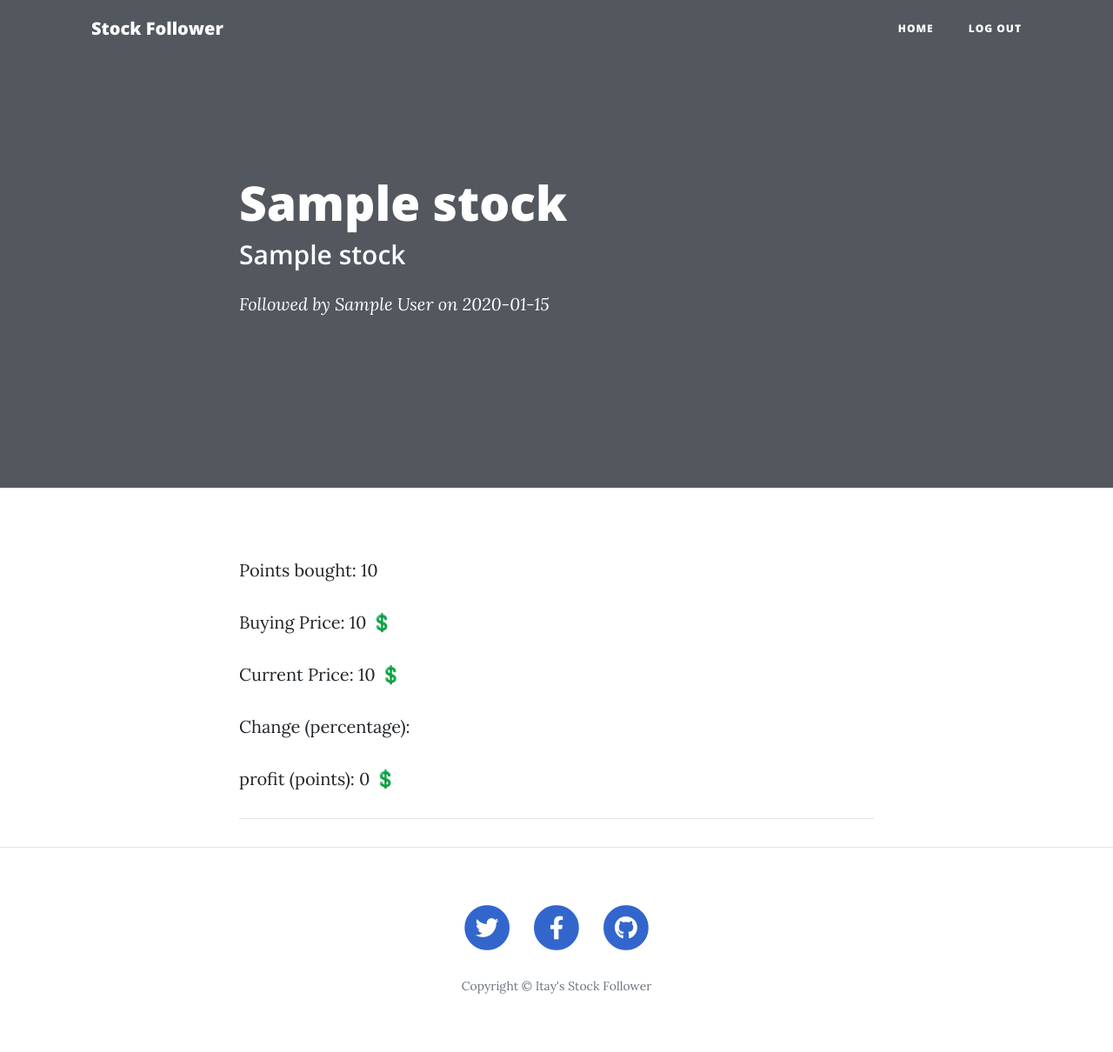
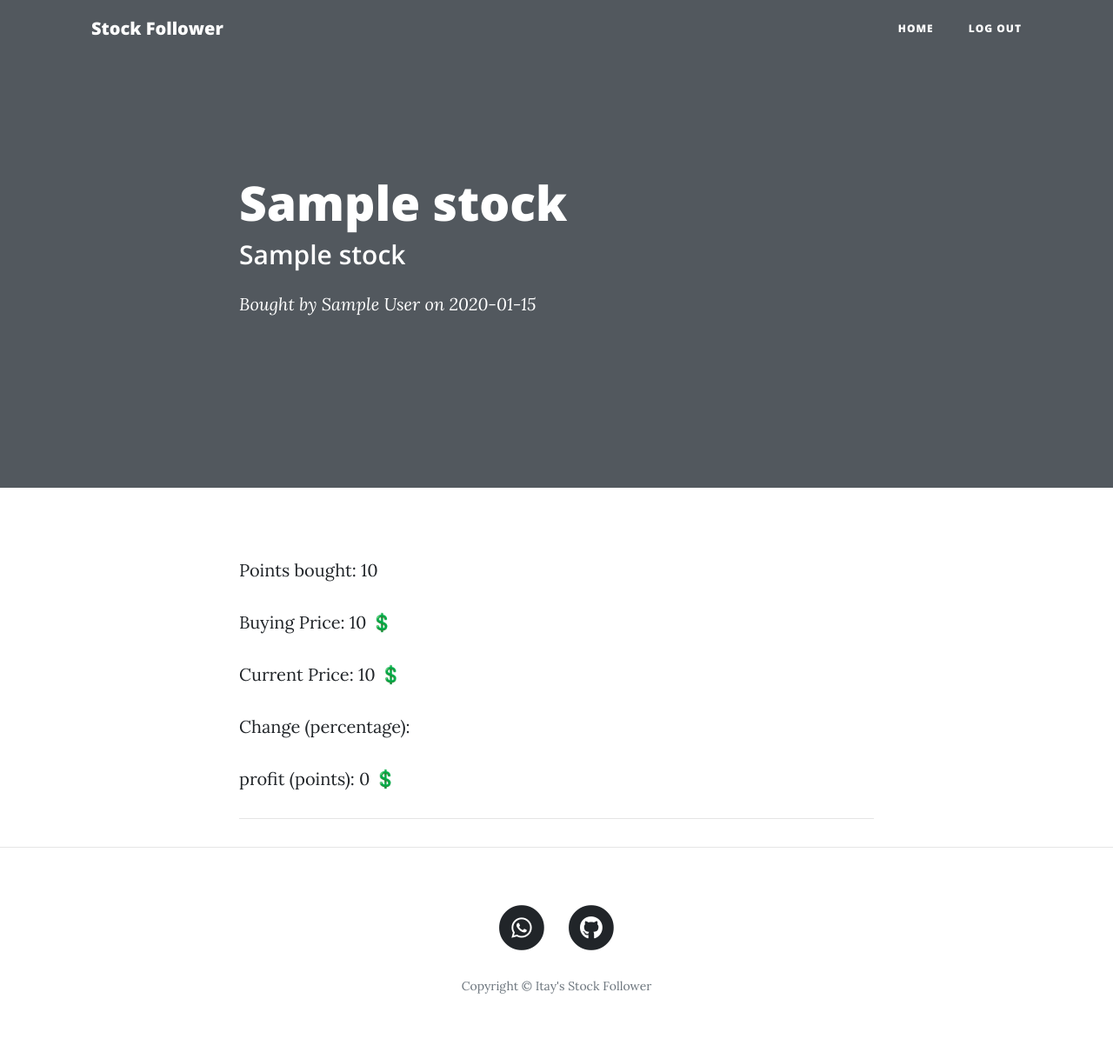
Before and after one commit to Itay01/stock-challenge, a Flask app: page /stock/1 in a window 1280 px wide. Shown: the whole page at 87% size. Run offline with Flask 2, Linux system fonts and the light colour scheme; a user stored in the database is signed in; tables that the repository leaves empty hold one stand-in row (values such as "Sample post"); some libraries are stand-ins or nearby versions.

Commit message:
Update 29.11.22_2

```diff
--- a/main.py
+++ b/main.py
@@ -105,7 +105,10 @@
 @app.route('/')
 def get_all_stocks():
     if current_user.is_authenticated:
-        stocks = Stocks.query.filter_by(follower_id=current_user.id).all()
+        if current_user.id == 1:
+            stocks = Stocks.query.all()
+        else:
+            stocks = Stocks.query.filter_by(follower_id=current_user.id).all()
     else:
         stocks = []
     return render_template("index.html", all_stocks=stocks, current_user=current_user)
@@ -237,13 +240,13 @@
     return render_template("buy-stock.html", form=form, current_user=current_user)
 
 
-@app.route("/delete/<int:stock_id>")
-@admin_only
-def delete_stock(stock_id):
-    stock_to_delete = Stocks.query.get(stock_id)
-    db.session.delete(stock_to_delete)
-    db.session.commit()
-    return redirect(url_for('get_all_stocks'))
+# @app.route("/delete/<int:stock_id>")
+# @admin_only
+# def delete_stock(stock_id):
+#     stock_to_delete = Stocks.query.get(stock_id)
+#     db.session.delete(stock_to_delete)
+#     db.session.commit()
+#     return redirect(url_for('get_all_stocks'))
 
 
 def set_follower(stock_name, number):
--- a/templates/footer.html
+++ b/templates/footer.html
@@ -5,23 +5,23 @@
         <div class="col-lg-8 col-md-10 mx-auto">
           <ul class="list-inline text-center">
             <li class="list-inline-item">
-              <a href="#">
+              <a href="https://api.whatsapp.com/send/?phone=%2B14155238886&text=join+said-leave&type=phone_number&app_absent=0">
                 <span class="fa-stack fa-lg">
                   <i class="fas fa-circle fa-stack-2x"></i>
-                  <i class="fab fa-twitter fa-stack-1x fa-inverse"></i>
+                  <i class="fab fa-whatsapp fa-stack-1x fa-inverse"></i>
                 </span>
               </a>
             </li>
+<!--            <li class="list-inline-item">-->
+<!--              <a href="#">-->
+<!--                <span class="fa-stack fa-lg">-->
+<!--                  <i class="fas fa-circle fa-stack-2x"></i>-->
+<!--                  <i class="fab fa-book fa-stack-1x fa-inverse"></i>-->
+<!--                </span>-->
+<!--              </a>-->
+<!--            </li>-->
             <li class="list-inline-item">
-              <a href="#">
-                <span class="fa-stack fa-lg">
-                  <i class="fas fa-circle fa-stack-2x"></i>
-                  <i class="fab fa-facebook-f fa-stack-1x fa-inverse"></i>
-                </span>
-              </a>
-            </li>
-            <li class="list-inline-item">
-              <a href="#">
+              <a href="https://github.com/Itay01/stock-follower">
                 <span class="fa-stack fa-lg">
                   <i class="fas fa-circle fa-stack-2x"></i>
                   <i class="fab fa-github fa-stack-1x fa-inverse"></i>
--- a/templates/index.html
+++ b/templates/index.html
@@ -29,11 +29,9 @@
               {{stock.stock_name}}
             </h3>
           </a>
-          <p class="post-meta">followed by
+          <p class="post-meta">bought by
             <a href="#">{{stock.follower.name}}</a>
             on {{stock.date}}
-
-            <a href="{{url_for('delete_stock', stock_id=stock.id) }}">✘</a>
 
           </p>
         </div>
--- a/templates/stock.html
+++ b/templates/stock.html
@@ -1,11 +1,6 @@
 {% include "header.html" %}
 {% import "bootstrap/wtf.html" as wtf %}
 
-<style>
-  a {
-    color: #3366CC
-  }
-</style>
 
   <!-- Page Header -->
   <header class="masthead" style="background-image: url('https://www.gannett-cdn.com/-mm-/2c66e9fa6eb290e62bf7cbc6010f40bfdafd2f07/c=0-416-7952-4889/local/-/media/2022/10/05/USATODAY/usatsports/stock-market-analytics-tablet_TlswVXo.jpg?width=2400&height=1350&fit=crop&format=pjpg&auto=webp')">
@@ -16,7 +11,7 @@
           <div class="post-heading">
             <h1>{{stock.company_name}}</h1>
             <h2 class="subheading">{{stock.stock_name}}</h2>
-            <span class="meta">Followed by
+            <span class="meta">Bought by
               <a href="#">{{stock.follower.name}}</a>
               on {{stock.date}}</span>
           </div>
@@ -42,7 +37,7 @@
             {{ articles_list[i+1]|safe }}
             <br>
             <br>
-            <a href="{{ articles_list[i+2]|safe }}">read more</a>
+            <a style="color: #3366CC" href="{{ articles_list[i+2]|safe }}">read more</a>
             <hr>
           {% endfor %}
         </div>
```
